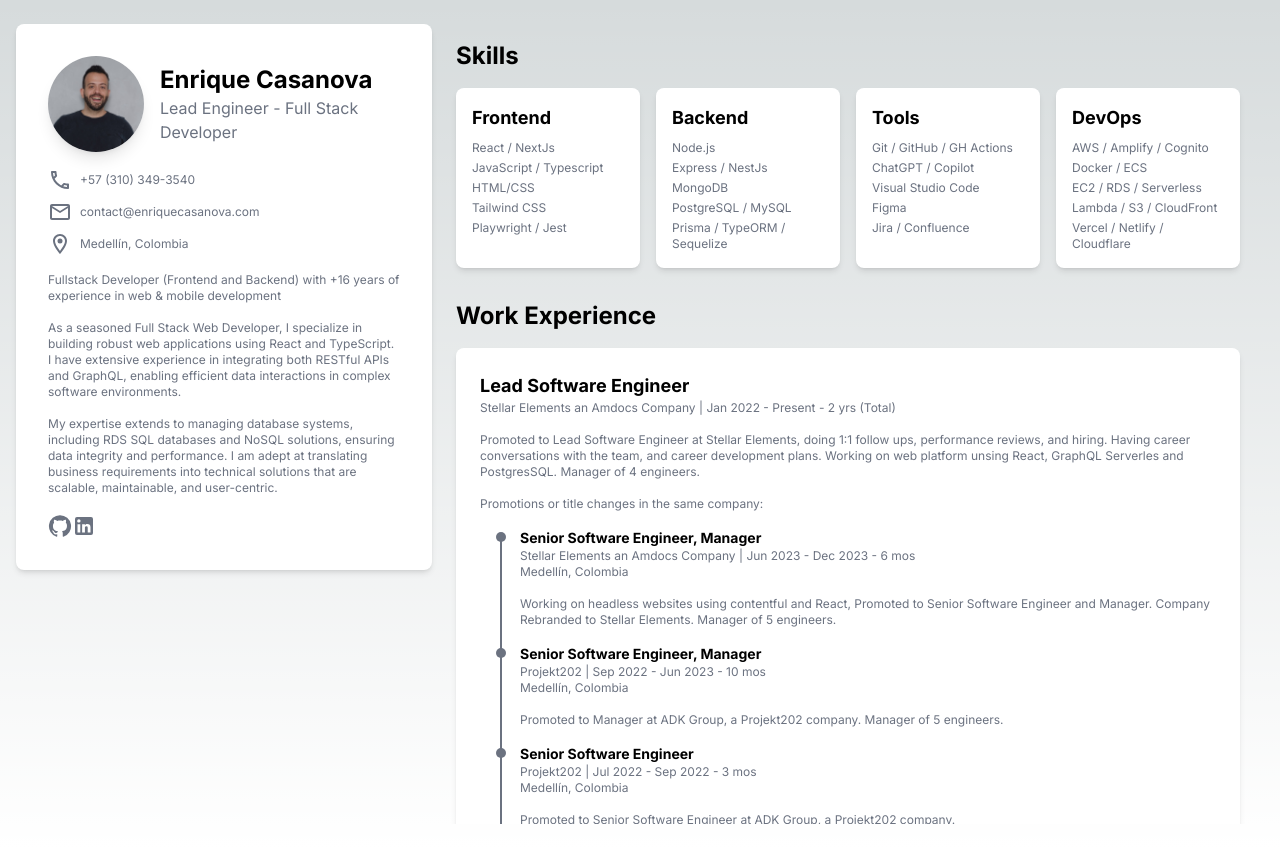
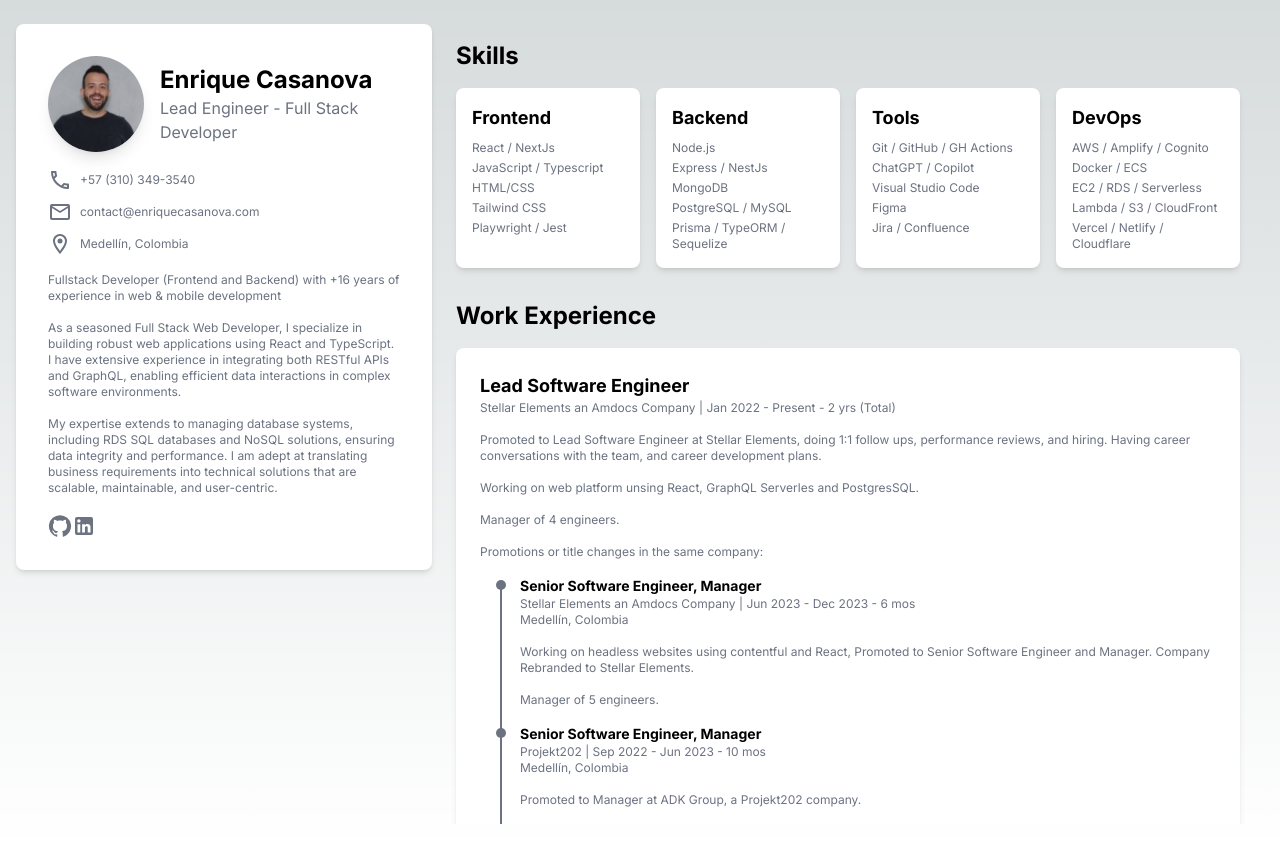
Before and after one commit to ecasanova/website, a Next.js app: page / in a window 1280 px wide. Built offline with nearby package versions, Linux system fonts and the light colour scheme.

Commit message:
chore: Update Card component to include whitespace-pre-line class for description

```diff
--- a/src/components/Card.jsx
+++ b/src/components/Card.jsx
@@ -8,7 +8,7 @@
             <p className="text-gray-500 dark:text-gray-400 text-xs">{city}</p>
             {description && (
                 <ul className="mt-4 space-y-2 text-gray-500 dark:text-gray-400 text-xs">
-                    <li><p>{description}</p></li>
+                    <li><p className='whitespace-pre-line'>{description}</p></li>
                 </ul>
             )}
             {childs && childs.length > 0 && (
@@ -34,8 +34,8 @@
             <p className="text-gray-500 dark:text-gray-400 text-xs"><Link href={companyUrl} aria-label={company + ' website'} target={ (companyUrl === "#") ? "_self" : "_blank" } className={ (companyUrl === "#") ? "hover:initial" : "hover:underline" }>{company}</Link> | {date}</p>
             <p className="text-gray-500 dark:text-gray-400 text-xs">{city}</p>
             {description && (
-                <ul className="mt-4 space-y-2 text-gray-500 dark:text-gray-400 text-xs">
-                    <li><p>{description}</p></li>
+                <ul className="mt-4 space-y-2 text-gray-500 dark:text-gray-400 text-xs ">
+                    <li><p className='whitespace-pre-line'>{description}</p></li>
                 </ul>
             )}
         </div>
--- a/src/components/Curriculum.jsx
+++ b/src/components/Curriculum.jsx
@@ -9,7 +9,7 @@
     "companyUrl": "https://www.stellarelements.com/",
     "date": "Jan 2022 - Present - 2 yrs (Total)",
     "city": "Medellín, Colombia",
-    "description": "Promoted to Lead Software Engineer at Stellar Elements, doing 1:1 follow ups, performance reviews, and hiring. Having career conversations with the team, and career development plans. Working on web platform unsing React, GraphQL Serverles and PostgresSQL. Manager of 4 engineers.",
+    "description": "Promoted to Lead Software Engineer at Stellar Elements, doing 1:1 follow ups, performance reviews, and hiring. Having career conversations with the team, and career development plans. \n\n  Working on web platform unsing React, GraphQL Serverles and PostgresSQL. \n\n Manager of 4 engineers.",
     "childs": [
       {
         "title": "Senior Software Engineer, Manager",
@@ -17,7 +17,7 @@
         "companyUrl": "https://www.stellarelements.com/",
         "date": "Jun 2023 - Dec 2023 - 6 mos",
         "city": "Medellín, Colombia",
-        "description": "Working on headless websites using contentful and React, Promoted to Senior Software Engineer and Manager. Company Rebranded to Stellar Elements. Manager of 5 engineers."
+        "description": "Working on headless websites using contentful and React, Promoted to Senior Software Engineer and Manager. Company Rebranded to Stellar Elements. \n\n Manager of 5 engineers."
       },
       {
         "title": "Senior Software Engineer, Manager",
@@ -25,7 +25,7 @@
         "companyUrl": "https://www.linkedin.com/company/projekt202/?originalSubdomain=co",
         "date": "Sep 2022 - Jun 2023 - 10 mos",
         "city": "Medellín, Colombia",
-        "description": "Promoted to Manager at ADK Group, a Projekt202 company. Manager of 5 engineers."
+        "description": "Promoted to Manager at ADK Group, a Projekt202 company. \n\n Manager of 5 engineers."
       },
       {
         "title": "Senior Software Engineer",
@@ -41,7 +41,7 @@
         "companyUrl": "https://www.adkgroup.com/",
         "date": "Jan 2022 - Jul 2022 - 7 mos",
         "city": "Medellín, Colombia",
-        "description": "Software Developer at ADK Group, a Projekt202 company. Skills: React, NextJs, Headless CMS Contentful / Strapi, NodeJS, Wordpress, AWS, Vercel, Netlify, Hasura"
+        "description": "Software Developer at ADK Group, a Projekt202 company. \n\n Skills: React, NextJs, Headless CMS Contentful / Strapi, NodeJS, Wordpress, AWS, Vercel, Netlify, Hasura"
       }
     ]
   },
@@ -52,7 +52,7 @@
     "companyUrl": "https://www.rvdev.com/",
     "date": "Jul 2020 - Jan 2022 - 1 yr 7 mos",
     "city": "Medellín, Colombia",
-    "description": "Work in telehealth & ecommerce project in Shopify and Wordpress Using custom app in react and integration with others systems (Payment Gateway, Identity Validation, EHR System, Customer Service Software) Stack: React, Typescript, Node, Shopify, Wordpress, AWS Tools: Klaviyo, Recharge, Georgias, Amazon Rekognition, Stripe Identity Team leader of 4 engineers"
+    "description": "Work in telehealth & ecommerce project in Shopify and Wordpress Using custom app in react and integration with others systems (Payment Gateway, Identity Validation, EHR System, Customer Service Software) \n\n Stack: React, Typescript, Node, Shopify, Wordpress, AWS \n\n Tools: Klaviyo, Recharge, Georgias, Amazon Rekognition, Stripe Identity \n\n Team leader of 4 engineers"
   },
   {
     "title": "Software Engineer",
@@ -68,7 +68,7 @@
     "companyUrl": "https://wikot.com/",
     "date": "Apr 2015 - Jun 2019 · 4 yrs 3 mos",
     "city": "Bogotá, Colombia",
-    "description": "Management of digital technological development projects for clients of the agency: Samsung / Cheil, Pernod Ricard, Volkswagen, Alcatel, Totto, Benotto, IDB, seats Cloud platform administration (Linode and AWS) Development and integration of websites with Salesforce Marketing Cloud for the BID client Wikot is a pioneering integrated creativity agency in the experience of combining traditional advertising with new communication technologies. The company's headquarters are in Caracas and it has a presence in Chile, Mexico, Peru, Ecuador, Miami, Panama, Spain and Colombia. Skills: Angular, NodeJs, PHP, Wordpress, Apache, AWS. Manager of 4 engineers"
+    "description": "Management of digital technological development projects for clients of the agency: Samsung / Cheil, Pernod Ricard, Volkswagen, Alcatel, Totto, Benotto, IDB, Seat \n\n Cloud platform administration (Linode and AWS) \n\n Development and integration of websites with Salesforce Marketing Cloud \n\n Manager of 4 engineers"
   },
   {
     "title": "Web & Mobile Application Developer",
@@ -76,7 +76,7 @@
     "companyUrl": "https://www.ciencuadras.com/",
     "date": "Nov 2014 - Apr 2015 · 6 mos",
     "city": "Bogotá, Colombia",
-    "description": "Web portal development for the real estate sector Skills: PHP, HTML, CSS, YII2, AWS, Google Maps"
+    "description": "Web portal development for the real estate sector \n\n Skills: PHP, HTML, CSS, YII2, AWS, Google Maps"
   },
   {
     "title": "Wordpress Developer - Freelancer",
@@ -84,7 +84,7 @@
     "companyUrl": "https://www.inspirulina.com/",
     "date": "Sep 2011 - Jun 2019 · 7 yrs 10 mos",
     "city": "Miami, Florida",
-    "description": "Development, maintenance and support web portal www.inspirulina.com and www.elibravo.com Administration and development of web platform based on Wordpress. Cloud Server Administration: Rackspace, DigitalOcean. Google Suite administration for email management. AddServer installation and maintenance: OpenX, Revive, Google Adsense. Skills: Wordpress, MySQL, PHP, DigitalOcean"
+    "description": "Development, maintenance and support web portal www.inspirulina.com and www.elibravo.com Administration and development of web platform based on Wordpress. Cloud Server Administration: Rackspace, DigitalOcean. Google Suite administration for email management. AddServer installation and maintenance: OpenX, Revive, Google Adsense. \n\n Skills: Wordpress, MySQL, PHP, DigitalOcean"
   },
   {
     "title": "Web Development Manager",
@@ -92,7 +92,7 @@
     "companyUrl": "https://www.cinex.com.ve/",
     "date": "Jan 2010 - Oct 2014 · 3.5 yrs (Total)",
     "city": "Caracas, Venezuela",
-    "description": "Direct multidisciplinary team for the Management of Innovation Projects and Adaptation of the Cinex's technological and transactional sales platform. Management of content projects and digital solutions in support of the different Managements of the Evenpro Group - Cinex. Skills: PHP, MySQL, RestApi, Vista Cinema, Soap, Online payments. Manager of 4 engineers",
+    "description": "Direct multidisciplinary team for the Management of Innovation Projects and Adaptation of the Cinex's technological and transactional sales platform. Management of content projects and digital solutions in support of the different Managements of the Evenpro Group - Cinex. \n\n Skills: PHP, MySQL, RestApi, Vista Cinema, Soap, Online payments.\n\n  Manager of 4 engineers",
     "childs": [
       {
         "title": "Web Development Manager",
@@ -100,7 +100,7 @@
         "companyUrl": "https://www.evenpro.com/",
         "date": "Feb 2012 - Nov 2013 · 1 yr 10 mos",
         "city": "Caracas, Venezuela",
-        "description": "Lead the team in charge of the analysis, planning, design, development and implementation of digital marketing campaigns in the web area, and social networks of the company. Manager of 6 engineers."
+        "description": "Lead the team in charge of the analysis, planning, design, development and implementation of digital marketing campaigns in the web area, and social networks of the company. \n\n Manager of 6 engineers."
       },
       {
         "title": "Senior Web Developer",
@@ -119,7 +119,7 @@
     "companyUrl": "https://www.hotel-shelter.com/",
     "date": "Aug 2011 - Oct 2011 · 3 mos",
     "city": "Caracas, Venezuela",
-    "description": "Development of a new web platform, with an online payment module for room reservations and hotel services. Management of room availability and reservations. Skills: PHP, HTML, CSS, ecoomerce. Online payments"
+    "description": "Development of a new web platform, with an online payment module for room reservations and hotel services. Management of room availability and reservations. \n\n Skills: PHP, HTML, CSS, ecoomerce. Online payments"
   },
   {
     "title": "Senior PHP Developer - Freelancer",
@@ -127,28 +127,28 @@
     "companyUrl": "https://primeravenida.com/",
     "date": "Aug 2011 - Oct 2011 · 3 mos",
     "city": "Caracas, Venezuela",
-    "description": "Development of a new web platform, with an online payment module for room reservations and hotel services. Management of room availability and reservations. Skills: PHP, HTML, CSS, ecoomerce. Online payments"
+    "description": "Development of a new web platform, with an online payment module for room reservations and hotel services. Management of room availability and reservations. \n\n Skills: PHP, HTML, CSS, ecoomerce. Online payments"
   },
   {
     "title": "Senior Web Developer",
     "company": "Otusnet",
     "city": "Caracas, Venezuela",
     "date": "Apr 2010 - May 2010 · 2 mos",
-    "description": "Development of a Marketplace platform for the exchange of goods and services, for a client Ministry of Technology of Venezuela Skills: PHP, HTML, CSS, Symfony, JQuery, Boostrap, ecommerce."
+    "description": "Development of a Marketplace platform for the exchange of goods and services, for a client Ministry of Technology of Venezuela \n\n Skills: PHP, HTML, CSS, Symfony, JQuery, Boostrap, ecommerce."
   },
   {
     "title": "Senior Web Developer PHP",
     "company": "Divux Systems",
     "city": "Caracas, Venezuela",
     "date": "Apr 2009 - Mar 2010 · 1 yr",
-    "description": "Social network development based on symfony - www.divux.com Skills: PHP, HTML, CSS, Symfony, JQuery, Boostrap"
+    "description": "Social network development based on symfony - www.divux.com \n\n Skills: PHP, HTML, CSS, Symfony, JQuery, Boostrap"
   },
   {
     "title": "Frontend Developer - Freelancer",
     "company": "Flight Access Inc.",
     "city": "Panama City, Panama",
     "date": "Jan 2009 - Dec 2009 · 1 yr",
-    "description": "Web development and integration with MasterCard payment gateway. Creation of a system to collect information related to private air operations. (Request for company services such as Fligth Plans). Skills: HTML, CSS, PHP, Javascript, Jquery."
+    "description": "Web development and integration with MasterCard payment gateway. Creation of a system to collect information related to private air operations. (Request for company services such as Fligth Plans). \n\n Skills: HTML, CSS, PHP, Javascript, Jquery."
   }
 ]
 
```
